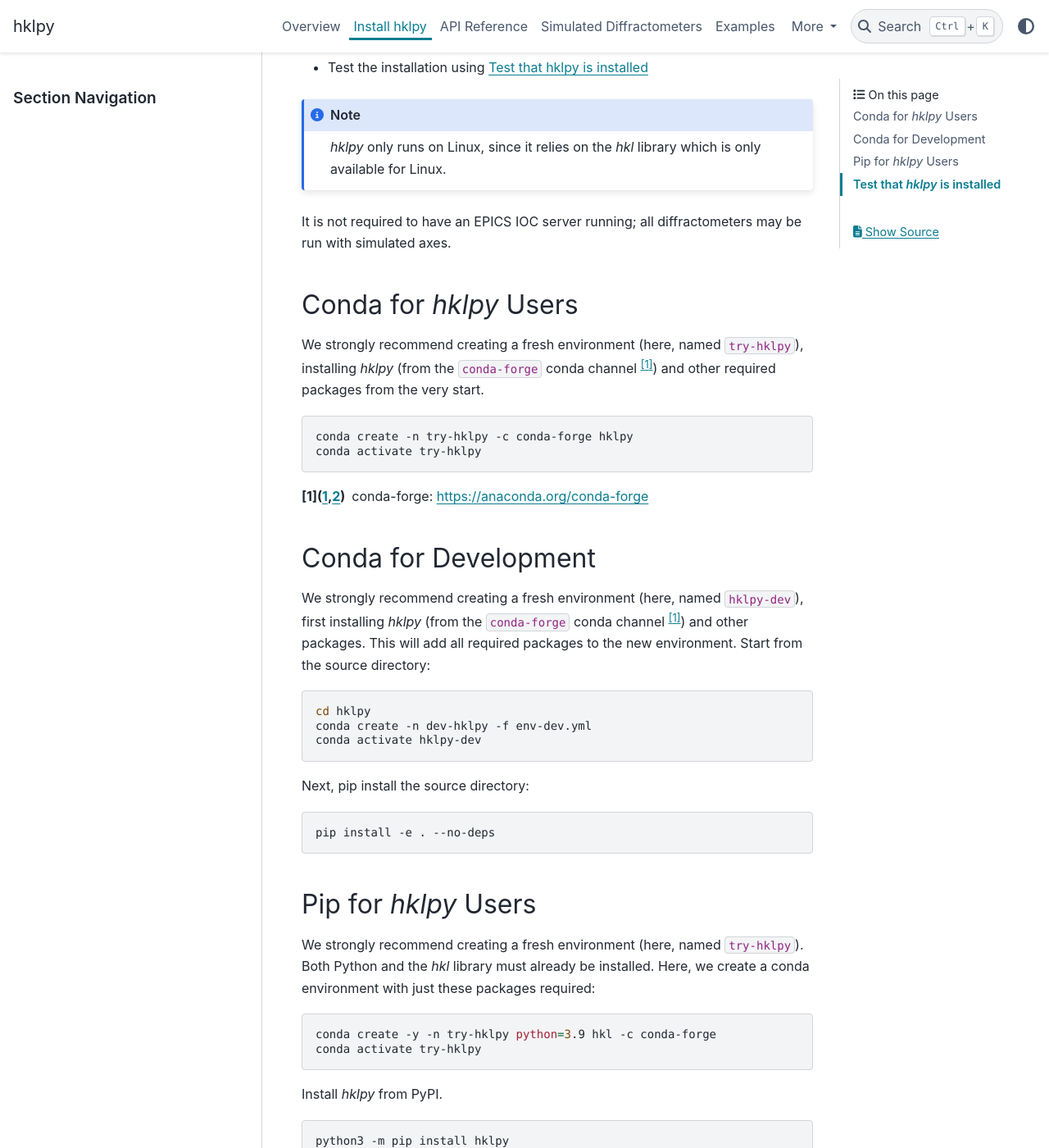
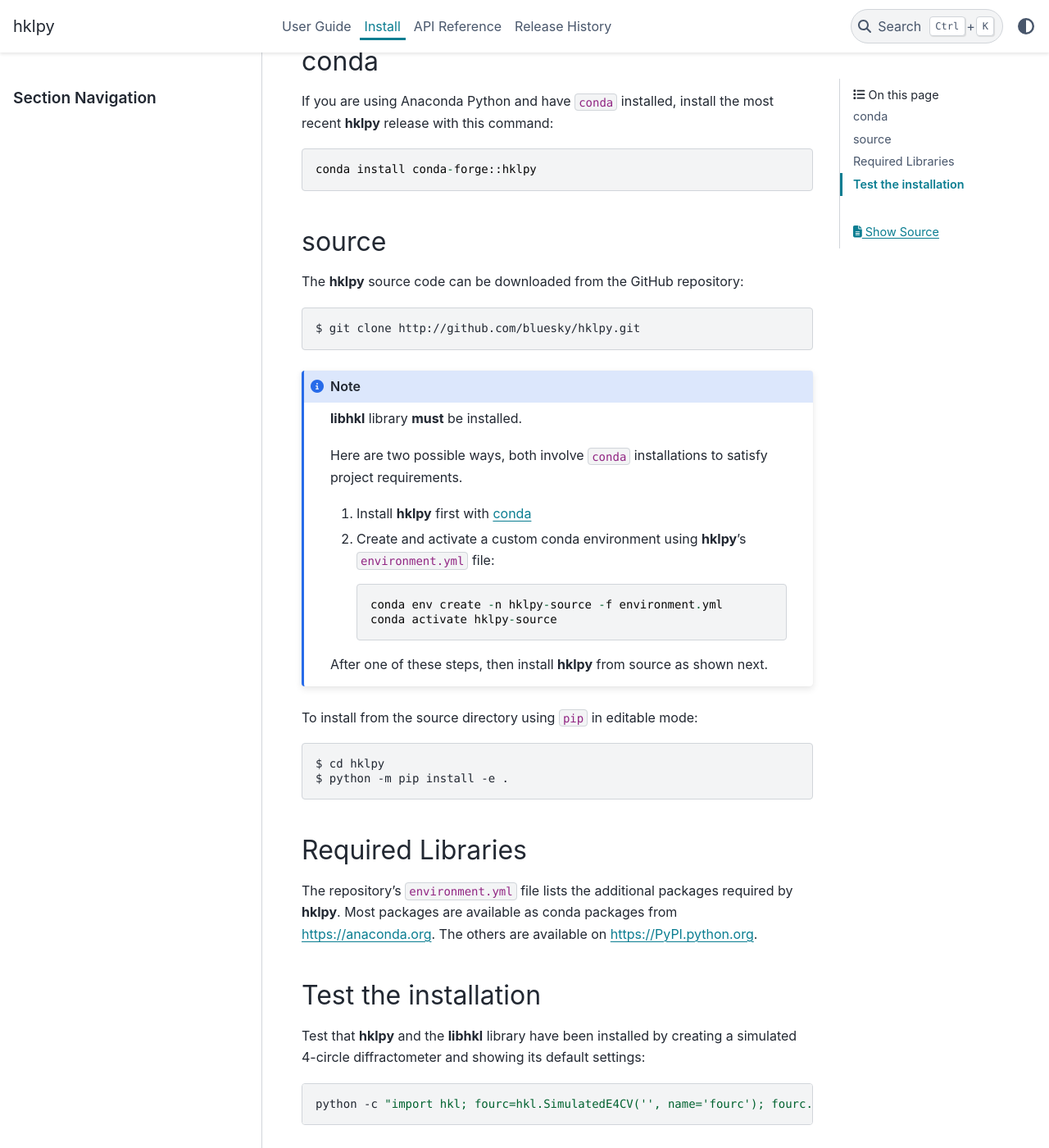
Before and after one commit to bluesky/hklpy, a Sphinx documentation site: the page built from docs/source/install.rst, in a window 1280 px wide and 1400 px high, scrolled down 276 px. Shown: the whole window at 82% size. Built offline with Sphinx 7.4.7 and the PyData theme 0.15.4, drawn with Linux system fonts in a browser that asks for light colours; pages that are not in the unit, such as notebooks, are missing from menus; the version number could not be read and is left out; some of the changed text lies outside the part shown.

Commit message:
DOC #326 user guide

```diff
--- a/docs/source/api.rst
+++ b/docs/source/api.rst
@@ -16,3 +16,9 @@
    sample
    user
    util
+
+.. toctree::
+   :glob:
+   :hidden:
+
+   license
--- a/docs/source/install.rst
+++ b/docs/source/install.rst
@@ -1,93 +1,67 @@
-.. shamelessly copied from ophyd's tutorial
+.. include:: /substitutions.txt
 
 .. _install:
 
-Install `hklpy`
-======================
+Install
+=======
 
-This tutorial covers:
+The |hklpy| package should be installed by ``conda`` so that the |libhkl|
+compiled library is installed properly. That library is only compiled for
+workstations with *Linux x86_64* architecture.
 
-* Installation for users using :ref:`install.conda.user`
-* Installation for developers using :ref:`install.conda.developer`
-* Installation for users using :ref:`install.pip.user`
-* Test the installation using :ref:`install.test`
+.. _install.conda:
 
-.. note:: *hklpy* only runs on Linux, since it relies on the *hkl*
-    library which is only available for Linux.
+conda
+-----
 
-It is not required to have an EPICS IOC server running; all diffractometers may
-be run with simulated axes.
+If you are using Anaconda Python and have ``conda`` installed, install the most
+recent |hklpy| release with this command::
 
-.. _install.conda.user:
+    conda install conda-forge::hklpy
 
-Conda for *hklpy* Users
------------------------
+source
+------
 
-We strongly recommend creating a fresh environment (here, named ``try-hklpy``),
-installing *hklpy* (from the ``conda-forge`` conda channel [#conda]_) and other
-required packages from the very start.
+The |hklpy| source code can be downloaded from the
+GitHub repository::
 
-.. code:: bash
+    $ git clone http://github.com/bluesky/hklpy.git
 
-   conda create -n try-hklpy -c conda-forge hklpy
-   conda activate try-hklpy
+.. note:: |libhkl| library **must** be installed.
 
-.. [#conda] conda-forge: https://anaconda.org/conda-forge
+    Here are two possible ways, both involve ``conda`` installations to
+    satisfy project requirements.
 
-.. _install.conda.developer:
+    1. Install |hklpy| first with :ref:`install.conda`
 
-Conda for Development
----------------------
+    2. Create and activate a custom conda environment
+       using |hklpy|'s ``environment.yml`` file::
 
-We strongly recommend creating a fresh environment (here, named ``hklpy-dev``),
-first installing *hklpy* (from the ``conda-forge`` conda channel [#conda]_) and
-other packages.  This will add all required packages to the new environment.
-Start from the source directory:
+            conda env create -n hklpy-source -f environment.yml
+            conda activate hklpy-source
 
-.. code:: bash
+    After one of these steps, then install |hklpy| from source as shown next.
 
-   cd hklpy
-   conda create -n dev-hklpy -f env-dev.yml
-   conda activate hklpy-dev
+To install from the source directory using ``pip`` in editable mode::
 
-Next, pip install the source directory:
+    $ cd hklpy
+    $ python -m pip install -e .
 
-.. code:: bash
+Required Libraries
+------------------
 
-   pip install -e . --no-deps
-
-.. _install.pip.user:
-
-Pip for *hklpy* Users
----------------------
-
-We strongly recommend creating a fresh environment (here, named ``try-hklpy``).
-Both Python and the *hkl* library must already be installed.  Here, we create
-a conda environment with just these packages required:
-
-.. .. code:: bash
-
-..     python3 -m venv try-hklpy
-..     source try-hklpy/bin/activate
-
-.. code:: bash
-
-    conda create -y -n try-hklpy python=3.9 hkl -c conda-forge
-    conda activate try-hklpy
-
-Install *hklpy* from PyPI.
-
-.. code:: bash
-
-    python3 -m pip install hklpy
+The repository's ``environment.yml`` file lists the additional packages
+required by |hklpy|.  Most packages are available as conda packages
+from https://anaconda.org.  The others are available on
+https://PyPI.python.org.
 
 .. _install.test:
 
-Test that *hklpy* is installed
+Test the installation
 ------------------------------
 
-Test the *hklpy* has been installed by creating a simulated 4-circle
-diffractometer and showing its defaults:
+Test that |hklpy| and the |libhkl| library have been installed by creating a
+simulated 4-circle diffractometer and showing its default settings:
 
 .. code:: bash
 
--- /dev/null
+++ b/docs/source/substitutions.txt
@@ -0,0 +1,5 @@
+.. canonical representations of various terms
+
+.. |hklpy| replace:: **hklpy**
+.. |libhkl| replace:: **libhkl**
+.. |spec| replace:: **SPEC**
--- /dev/null
+++ b/docs/source/user_guide.rst
@@ -0,0 +1,63 @@
+.. include:: /substitutions.txt
+
+.. _user_guide:
+
+==========
+User Guide
+==========
+
+.. caution:: reorganizational work-in-progress
+
+|hklpy| provides `ophyd <https://blueskyproject.io/ophyd>`_ diffractometer
+devices.  Each diffractometer is an ophyd `PseudoPositioner <https://blueskyproject.io/ophyd/user/reference/positioners.html#pseudopositioner>`_
+which may be used with `bluesky <https://blueskyproject.io/bluesky>`_ plans.
+
+*Hkl* (`documentation <https://people.debian.org/~picca/hkl/hkl.html>`_), from
+Synchrotron Soleil, is used as a backend library to convert between real-space
+motor coordinates and reciprocal-space crystallographic coordinates.  Here, we
+refer to this library as |libhkl| to clarify and distinguish from other use of
+of the term *hkl*.  Multiple source code repositories exist. |hklpy| uses the
+`active development repository <https://repo.or.cz/hkl.git>`_.
+
+All diffractometers can be provisioned with simulated axes; motors from an EPICS
+control system are not required to use |hklpy|. A few diffractometer simulators
+are provided :ref:`ready to use <ready_to_use>`.
+
+
+.. toctree::
+   :glob:
+   :hidden:
+
+   overview
+   ready_to_use
+   examples/*
+   constraints
+
+.. grid:: 1
+
+    .. grid-item::
+
+        .. grid:: 2
+
+            .. grid-item-card:: :ref:`overview`
+            .. grid-item-card:: :ref:`install`
+
+    .. grid-item:: Examples
+
+        .. grid:: 2
+
+            .. grid-item-card:: :ref:`examples.diffractometer`
+            .. grid-item-card:: :ref:`examples.howto`
+            .. grid-item-card:: :ref:`examples.variations`
+            .. grid-item-card:: :ref:`examples.tests`
+
+    .. grid-item:: User interface
+
+        .. grid:: 2
+
+            .. grid-item-card:: :ref:`user`
+            .. grid-item-card:: :ref:`configuration`
+            .. grid-item-card:: :ref:`ready_to_use`
+            .. grid-item-card:: :ref:`geometries`
+            .. grid-item-card:: :ref:`constraints`
+            .. grid-item-card:: :ref:`spec_commands_map`
```
Also changed, not shown: docs/source/examples/notebooks/how_spec_commands.rst (+9 -8 lines), docs/source/index.rst (+9 -53 lines).
